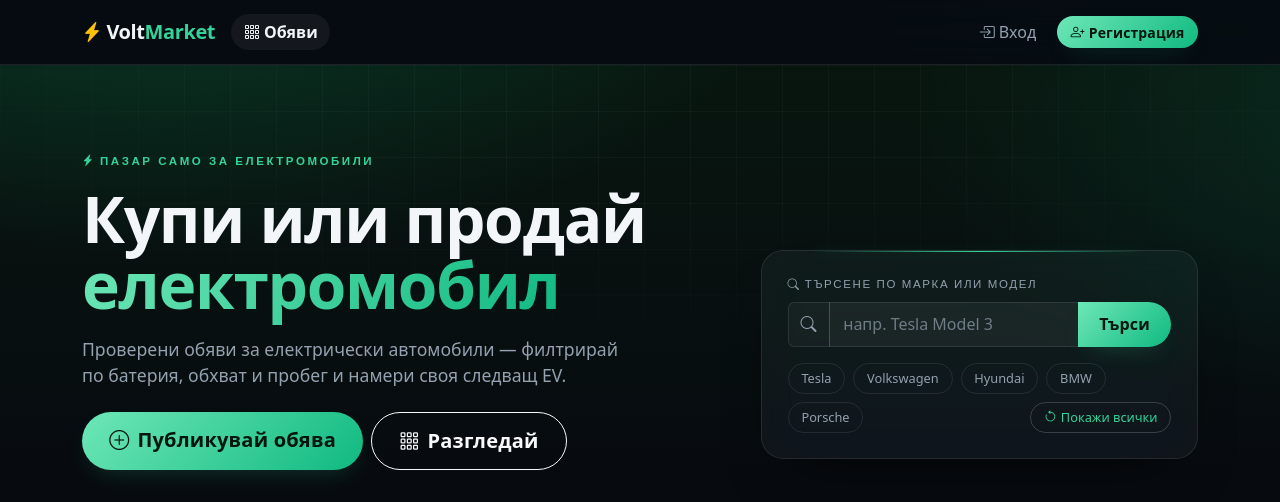
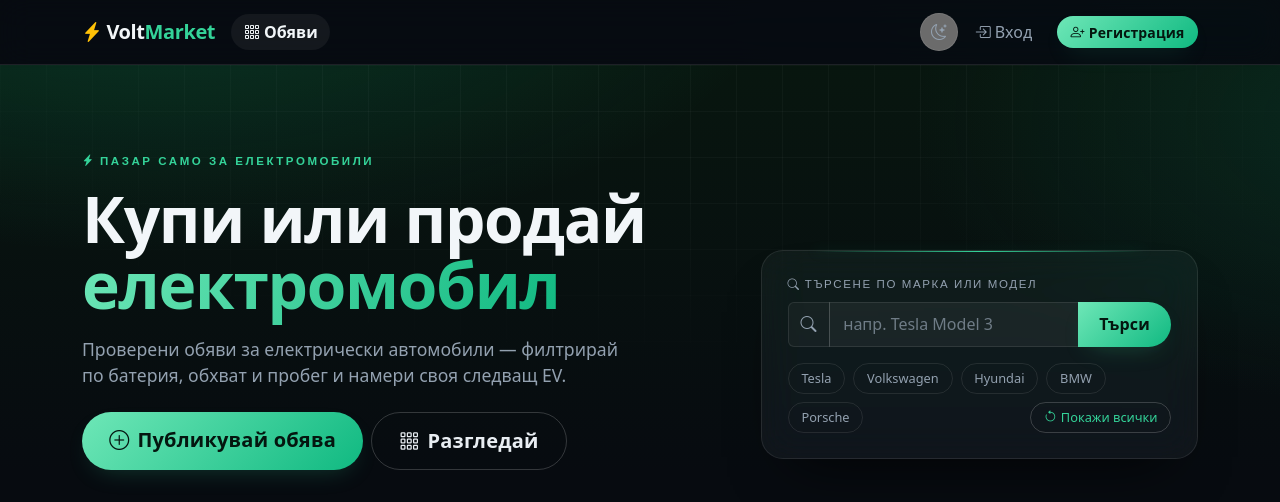
Before and after one commit to ae-devlab/volt-market, a website built with Vite: page index.html in a window 1280 px wide. Shown: the top 502 px of the page. Built offline with nearby package versions, Linux system fonts and the light colour scheme; some packages are replaced by stand-ins of ours; no server answers; the database is empty.

Commit message:
feat(ui): light/dark theme toggle — navbar button, localStorage persistence, no-flash head init
Adds a sun/moon toggle in the navbar; the choice is stored in localStorage and applied before render via a tiny head script so there's no flash of the wrong theme on multi-page navigation.

Co-Authored-By: Claude Opus 4.8 <noreply@anthropic.com>

```diff
--- a/index.html
+++ b/index.html
@@ -5,6 +5,7 @@
     <meta name="viewport" content="width=device-width, initial-scale=1.0" />
     <meta name="description" content="VoltMarket — пазар за електрически автомобили. Купи и продай електромобил." />
     <title>VoltMarket — Пазар за електрически автомобили</title>
+    <script>try{var t=localStorage.getItem("vm-theme");if(t)document.documentElement.setAttribute("data-bs-theme",t)}catch(e){}</script>
   </head>
   <body>
     <div id="site-nav"></div>
@@ -20,7 +21,7 @@
               </p>
               <div class="d-flex flex-wrap gap-2 mt-4">
                 <a href="/sell.html" class="btn btn-primary btn-lg"><i class="bi bi-plus-circle me-2"></i>Публикувай обява</a>
-                <a href="#results" class="btn btn-outline-light btn-lg"><i class="bi bi-grid-3x3-gap me-2"></i>Разгледай</a>
+                <a href="#results" class="btn btn-outline-secondary btn-lg"><i class="bi bi-grid-3x3-gap me-2"></i>Разгледай</a>
               </div>
               <div class="hero-stats">
                 <div><div class="num" id="stat-count">—</div><div class="lbl">активни обяви</div></div>
--- a/src/components/footer.js
+++ b/src/components/footer.js
@@ -5,13 +5,13 @@ export function renderFooter() {
   if (!mount) return
   const year = new Date().getFullYear()
   mount.innerHTML = `
-  <footer class="bg-dark text-secondary mt-5 py-4 border-top border-secondary-subtle">
+  <footer class="site-footer mt-5 py-4">
     <div class="container d-flex flex-column flex-md-row justify-content-between align-items-center gap-2">
-      <span class="fw-semibold text-light">
+      <span class="fw-semibold" style="color: var(--vm-heading)">
         <i class="bi bi-lightning-charge-fill text-warning"></i> VoltMarket
       </span>
-      <span class="small">Пазар за електрически автомобили · SoftUni AI Capstone</span>
-      <span class="small">© ${year} · Изградено с AI-assisted development</span>
+      <span class="small text-muted">Пазар за електрически автомобили · SoftUni AI Capstone</span>
+      <span class="small text-muted">© ${year} · Изградено с AI-assisted development</span>
     </div>
   </footer>`
 }
--- a/src/components/navbar.js
+++ b/src/components/navbar.js
@@ -1,6 +1,7 @@
 import { qs } from '../utils/dom.js'
 import { escapeHtml } from '../utils/dom.js'
 import { getSession, getCurrentProfile, isAdmin, logout } from '../services/auth.js'
+import { currentTheme, toggleTheme } from '../utils/theme-mode.js'
 
 const link = (href, label, icon, active) =>
   `<li class="nav-item">
@@ -36,7 +37,7 @@ function buildHtml({ session, profile, admin, active }) {
     </li>`
 
   return `
-  <nav class="navbar navbar-expand-lg navbar-dark bg-dark sticky-top shadow-sm">
+  <nav class="navbar navbar-expand-lg sticky-top shadow-sm">
     <div class="container">
       <a class="navbar-brand fw-bold" href="/index.html">
         <i class="bi bi-lightning-charge-fill text-warning"></i> Volt<span class="text-primary">Market</span>
@@ -49,7 +50,12 @@ function buildHtml({ session, profile, admin, active }) {
         <ul class="navbar-nav me-auto mb-2 mb-lg-0">
           ${link('/index.html', 'Обяви', 'bi-grid-3x3-gap', active === 'home')}
         </ul>
-        <ul class="navbar-nav align-items-lg-center">
+        <ul class="navbar-nav align-items-lg-center gap-2 gap-lg-1">
+          <li class="nav-item d-flex align-items-center">
+            <button type="button" id="theme-toggle" class="nav-icon-btn" title="Смени темата" aria-label="Смени светла/тъмна тема">
+              <i class="bi" id="theme-icon"></i>
+            </button>
+          </li>
           ${session ? userMenu : guestLinks}
         </ul>
       </div>
@@ -83,4 +89,17 @@ export async function renderNavbar(active = '') {
       location.href = '/index.html'
     })
   }
+
+  const themeBtn = qs('#theme-toggle', mount)
+  const syncThemeIcon = () => {
+    const icon = qs('#theme-icon', mount)
+    if (icon) icon.className = `bi ${currentTheme() === 'dark' ? 'bi-moon-stars' : 'bi-sun-fill'}`
+  }
+  syncThemeIcon()
+  if (themeBtn) {
+    themeBtn.addEventListener('click', () => {
+      toggleTheme()
+      syncThemeIcon()
+    })
+  }
 }
--- /dev/null
+++ b/src/utils/theme-mode.js
@@ -0,0 +1,20 @@
+// Light/dark theme mode — persisted in localStorage, applied via data-bs-theme.
+const KEY = 'vm-theme'
+
+export const currentTheme = () =>
+  document.documentElement.getAttribute('data-bs-theme') || 'dark'
+
+export function setTheme(theme) {
+  document.documentElement.setAttribute('data-bs-theme', theme)
+  try {
+    localStorage.setItem(KEY, theme)
+  } catch {
+    /* private mode — non-fatal */
+  }
+}
+
+export function toggleTheme() {
+  const next = currentTheme() === 'dark' ? 'light' : 'dark'
+  setTheme(next)
+  return next
+}
```
Also changed, not shown: admin.html (+1 -0 lines), dashboard.html (+1 -0 lines), edit.html (+1 -0 lines), listing.html (+1 -0 lines), login.html (+1 -0 lines), profile.html (+1 -0 lines), register.html (+1 -0 lines), sell.html (+1 -0 lines).
